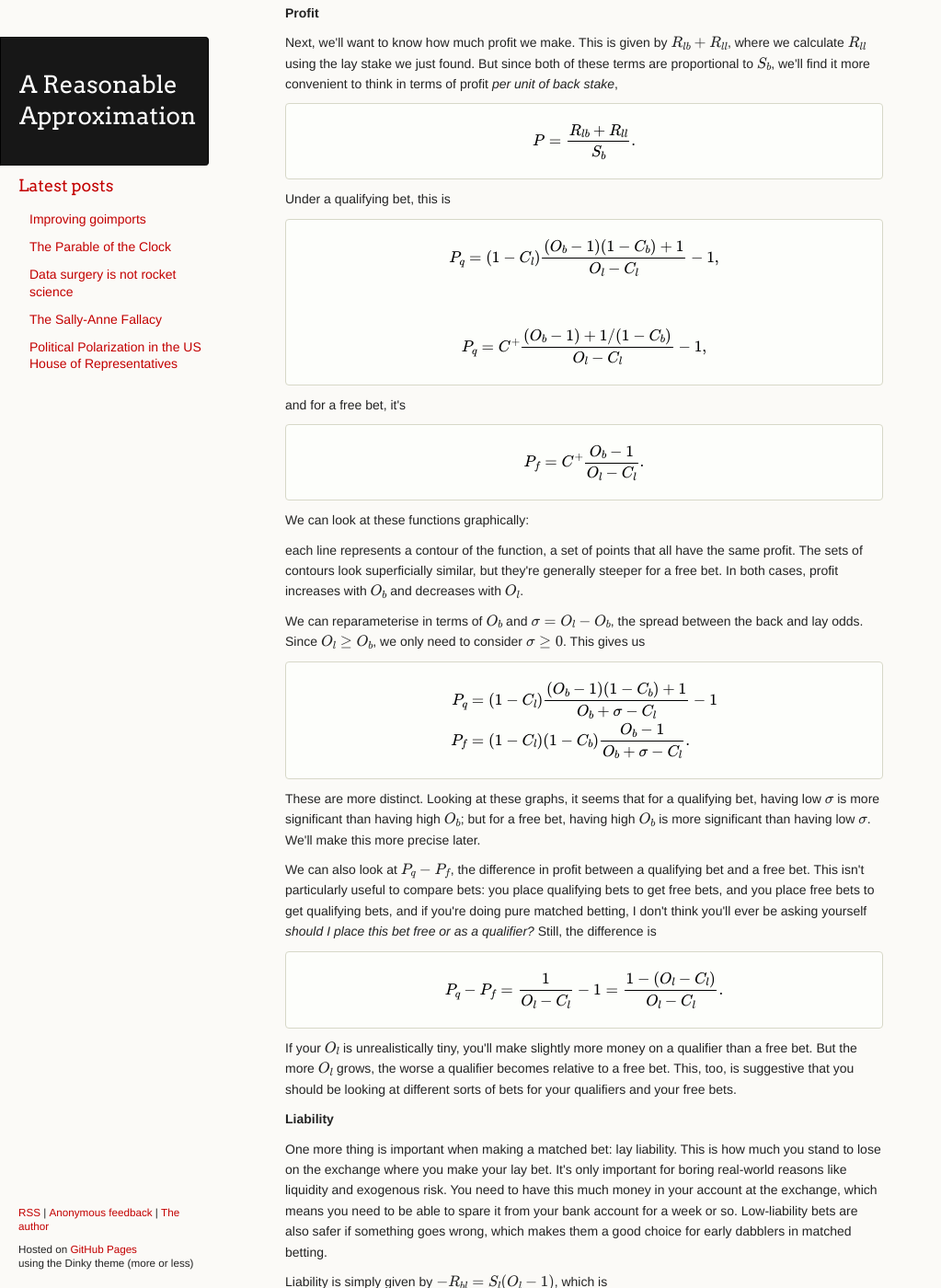
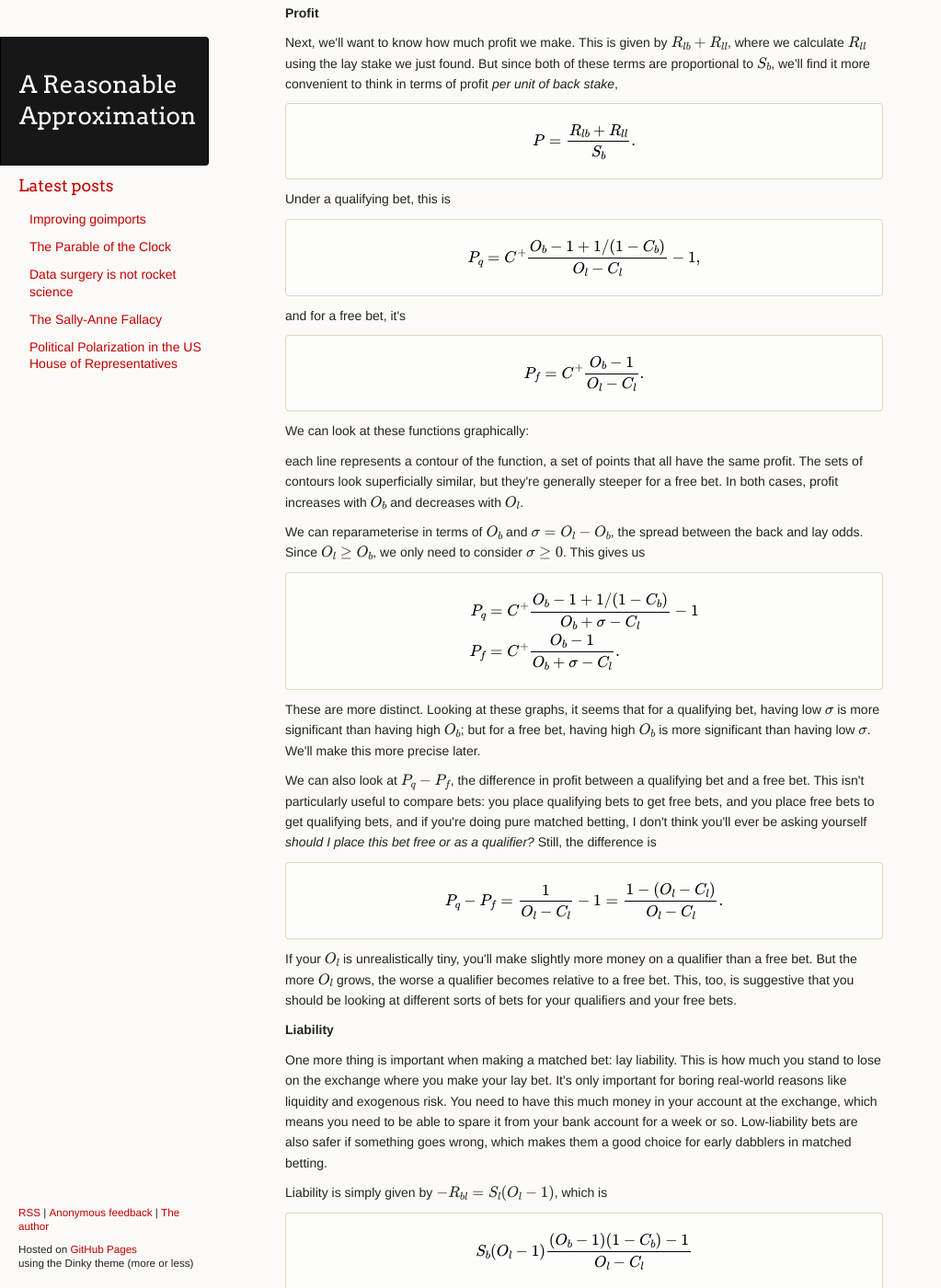
Before and after one commit to ChickenProp/chickenprop.github.com, a Jekyll site: the page built from drafts/matched-betting.md, in a window 1280 px wide and 1400 px high, scrolled down 2818 px. Shown: the whole window at 92% size, without its empty margins (0-1023 px from the left). Built offline with Jekyll 4.4.1, drawn with Linux system fonts in a browser that asks for light colours; nearby versions of some CDN libraries; formulas are drawn with MathJax 3; comment, search, counter and statistics services are not loaded.

Commit message:
Editing.

```diff
--- a/drafts/matched-betting.md
+++ b/drafts/matched-betting.md
@@ -87,8 +87,7 @@ Next, we'll want to know how much profit we make. This is given by $R_{lb} + R_{
 
 Under a qualifying bet, this is
 
-    $$ P_q = (1 - C_l){ (O_b - 1)(1 - C_b) + 1 \over O_l - C_l } - 1, $$
-    $$ P_q = C^+ { (O_b - 1) + 1/(1 - C_b) \over O_l - C_l } - 1, $$
+    $$ P_q = C^+ { O_b - 1 + 1/(1 - C_b) \over O_l - C_l } - 1, $$
 
 and for a free bet, it's
 
@@ -101,8 +100,8 @@ each line represents a contour of the function, a set of points that all have th
 We can reparameterise in terms of $O_b$ and $σ = O_l - O_b$, the spread between the back and lay odds. Since $O_l ≥ O_b$, we only need to consider $σ ≥ 0$. This gives us
 
     $$ \begin{align*}
-        P_q &= (1 - C_l){ (O_b - 1)(1 - C_b) + 1 \over O_b + σ - C_l } - 1  \\
-        P_f &= (1 - C_l) (1 - C_b) { O_b - 1 \over O_b + σ - C_l }.
+        P_q &= C^+ { O_b - 1 + 1/(1 - C_b) \over O_b + σ - C_l } - 1  \\
+        P_f &= C^+ { O_b - 1 \over O_b + σ - C_l }.
     \end{align*} $$
 
 These are more distinct. Looking at these graphs, it seems that for a qualifying bet, having low $σ$ is more significant than having high $O_b$; but for a free bet, having high $O_b$ is more significant than having low $σ$. We'll make this more precise later.
```
